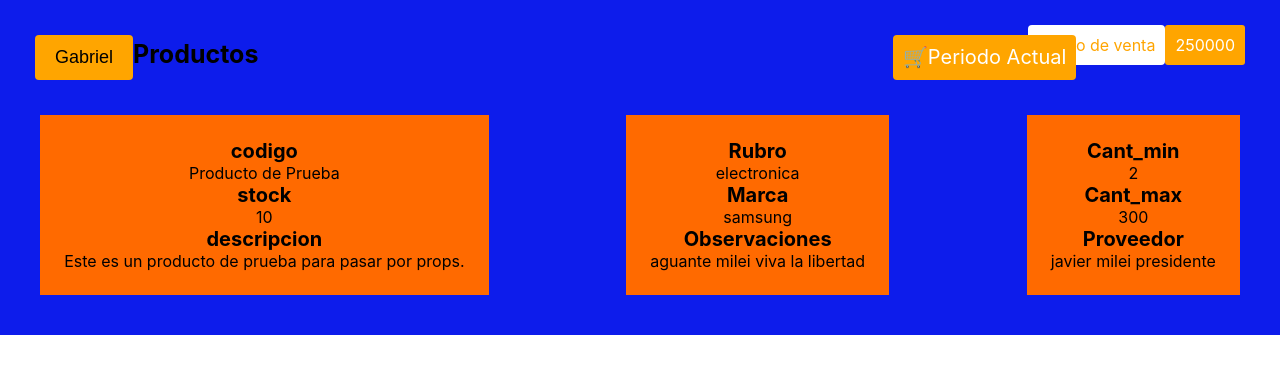
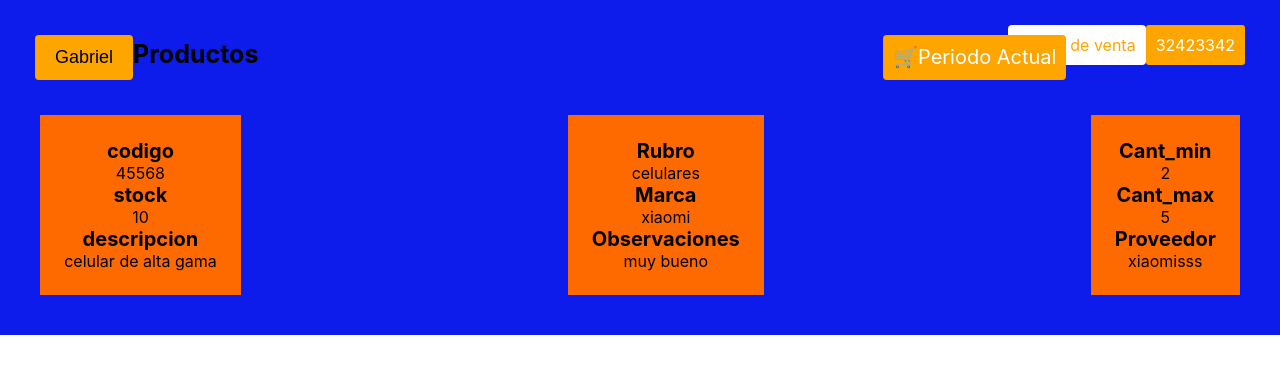
Before and after one commit to Ramiro-Romano/Gabriel-Repuestos, a React (Create React App) app: page / in a window 1280 px wide. Shown: the top 374 px of the page. Built offline with nearby package versions, Linux system fonts and the light colour scheme; data requests are answered from the project's data file.

Commit message:
db.json mostrando los datos en el componente

```diff
--- a/src/Components/Inferior/Inferior.jsx
+++ b/src/Components/Inferior/Inferior.jsx
@@ -1,10 +1,9 @@
-
 import React, { useState } from 'react';
 import '../Inferior.css';
 
 const Inferior = ({ producto }) => {
-    // Estado para guardar los parámetros del producto
-    const [codigo, setCodigo] = useState(producto.codigo || ''); // Puedes inicializar con valores predeterminados si es necesario
+    /*const [codigo, setCodigo] = useState(producto.codigo || '');
+    console.log(codigo)
     const [stock, setStock] = useState(producto.stock || '');
     const [descripcion, setDescripcion] = useState(producto.descripcion || '');
     const [rubro, setRubro] = useState(producto.rubro || '');
@@ -13,12 +12,11 @@ const Inferior = ({ producto }) => {
     const [cantMin, setCantMin] = useState(producto.cantMin || '');
     const [cantMax, setCantMax] = useState(producto.cantMax || '');
     const [proveedor, setProveedor] = useState(producto.proveedor || '');
-    const [precio, setPrecio] = useState(producto.precio || '');
+    const [precio, setPrecio] = useState(producto.precio || ''); */
 
     return (
         <div className="containerpadre">
             <div className="containerpadre">
-
                 <div className="row1">
                     <div className="col-uno-uno">
                         <button className="gabriel-button">Gabriel</button>
@@ -34,67 +32,65 @@ const Inferior = ({ producto }) => {
 
                     <div className='col-uno-dos'>
                         <label className="texto-precio">Precio de venta</label>
-                        <label className= "texto-dinero">{precio}</label>
+                        <label className= "texto-dinero">{producto[0].precio}</label>
                     </div>
-
                 </div>
 
                 <div className='row2'>
                     <div className='col-dos-uno'>
                         <div className='subcontainer'>
                             <label className='lbl'>codigo</label>
-                            <label>{codigo}</label>
+                            <label>{producto[0].codigo}</label>
                         </div>
 
                         <div className='subcontainer'>
                             <label className='lbl'>stock</label>
-                            <label>{stock}</label>
+                            <label>{producto[0].stock}</label>
                         </div>
 
                         <div className='subcontainer'>
                             <label className='lbl'>descripcion</label>
-                            <label>{descripcion}</label>
+                            <label>{producto[0].descripcion}</label>
                         </div>
                     </div>
 
                     <div className='col-dos-dos'>
                         <div className='subcontainer'>
                             <label className='lbl'>Rubro</label>
-                            <label>{rubro}</label>
+                            <label>{producto[0].rubro}</label>
                         </div>
 
                         <div className='subcontainer'>
                             <label className='lbl'>Marca</label>
-                            <label>{marca}</label>
+                            <label>{producto[0].marca}</label>
                         </div>
 
                         <div className='subcontainer'>
                             <label className='lbl'>Observaciones</label>
-                            <label>{observaciones}</label>
+                            <label>{producto[0].observaciones}</label>
                         </div>
                     </div>
 
                     <div className='col-dos-tres'>
                         <div className='subcontainer'>
                             <label className='lbl'>Cant_min</label>
-                            <label>{cantMin}</label>
+                            <label>{producto[0].cantMin}</label>
                         </div>
 
                         <div className='subcontainer'>
                             <label className='lbl'>Cant_max</label>
-                            <label>{cantMax}</label>
+                            <label>{producto[0].cantMax}</label>
                         </div>
 
                         <div className='subcontainer'>
                             <label className='lbl'>Proveedor</label>
-                            <label>{proveedor}</label>
+                            <label>{producto[0].proveedor}</label>
                         </div>
                     </div>
                 </div>
             </div>
-
         </div>
     );
 };
 
-export default Inferior
+export default Inferior;
--- a/src/Home/Home.jsx
+++ b/src/Home/Home.jsx
@@ -1,10 +1,24 @@
+import React, { useEffect, useState } from "react";
+import Inferior from "../Components/Inferior/Inferior";
+import axios from "axios";
 
-import React from "react";
-import Inferior from "../Components/Inferior/Inferior";
 
 const Home = () => {
+  const [datos,setDatos]= useState([])
+  useEffect(() => {
+    const fetchData = async () => {
+      try {
+        const response = await axios.get('http://localhost:3001/productos');
+        setDatos(response.data);
+      } catch (error) {
+        console.error('Error al obtener datos:', error);
+      }
+    };
 
-  const productoDePrueba = {
+    fetchData();
+  }, []);
+
+  /*const productoDePrueba = {
     codigo: "Producto de Prueba",
     stock: 10,
     descripcion: "Este es un producto de prueba para pasar por props.",
@@ -17,11 +31,11 @@ const Home = () => {
     proveedor: "javier milei presidente",
 
 
-  };
+  };*/
 
   return (
     <div>
-      <Inferior producto={productoDePrueba} />
+      {datos.length !== 0 && <Inferior producto={datos} />}
     </div>
   );
 };
```
Also changed, not shown: db.json (line endings or trailing spaces).
